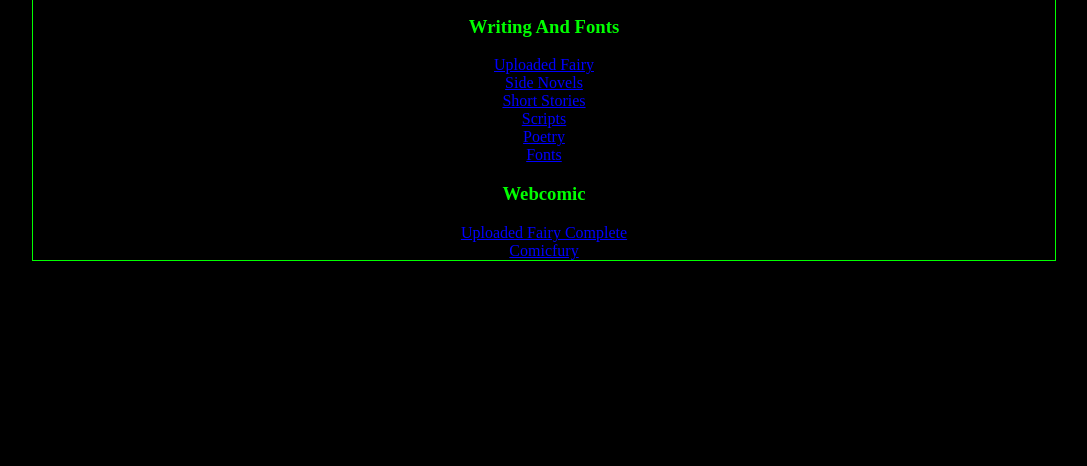
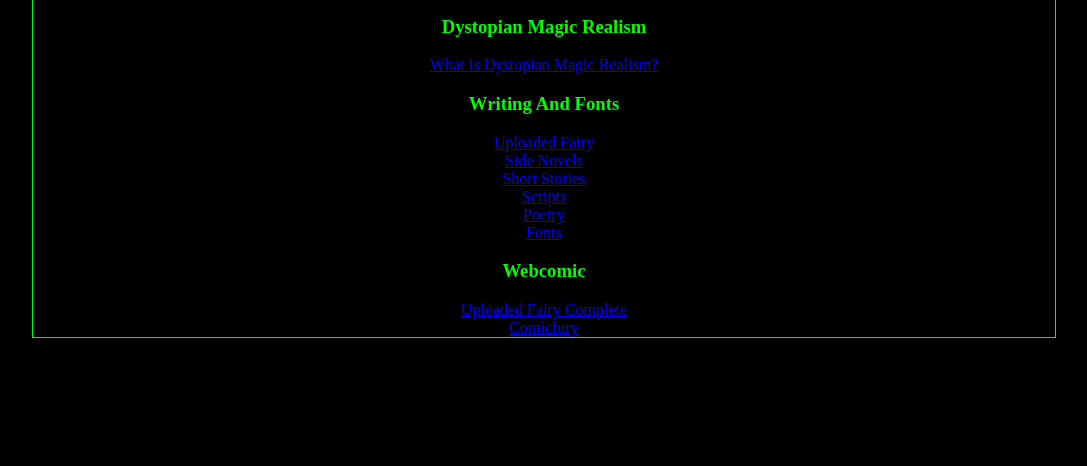
Before and after one commit to LWFlouisa/OldPages, a plain HTML site: page index.html in a window 1280 px wide. Shown: the part 654-1120 px from the top of the page, without its empty margins (96-1183 px from the left). Before the commit the page ends 1043 px from the top, so only its background shows below. Drawn offline with Linux system fonts and the light colour scheme.

Commit message:
Update index.html

```diff
--- a/index.html
+++ b/index.html
@@ -27,9 +27,12 @@
     <body>
         <center>
           <div>
-          <h1>LWFlouisa</h1>
+            <h1>LWFlouisa</h1>
             <img src="https://lwflouisa.github.io/OldPages/Images/vampireicon.png" height="75%" width="100%">
             <p>I'm a writing and declarative software developer. You can find my portfolio below:</p>
+
+            <h3>Dystopian Magic Realism</h3>
+            <a href="https://lwflouisa.github.io/OldPages/WhatIsDystopianMagicRealism.html">What Is Dystopian Magic Realism?</a>
 
             <h3>Writing And Fonts</h3>
             <a href="https://lwflouisa.github.io/OldPages/UploadedFairy/">Uploaded Fairy</a><br />
```
